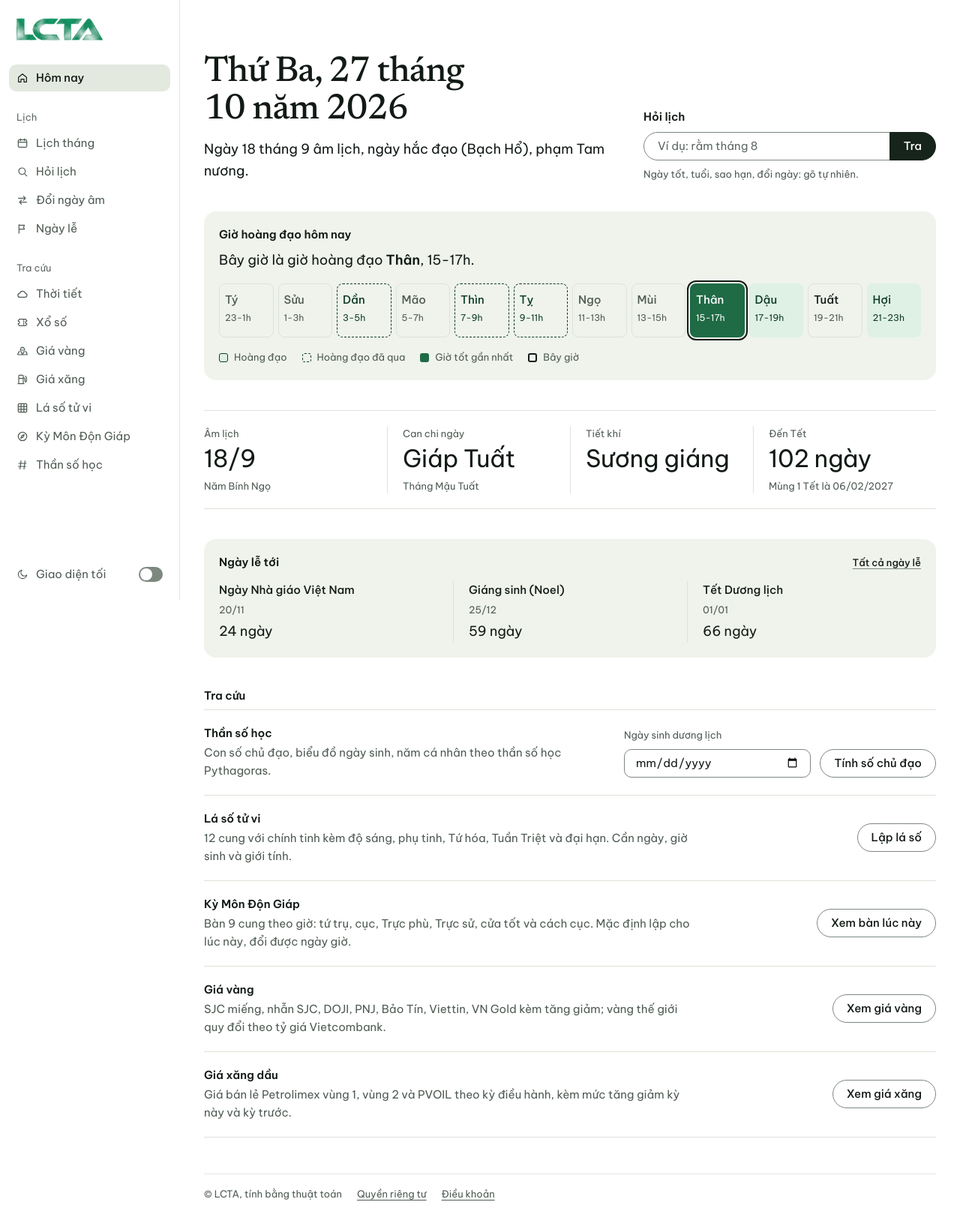
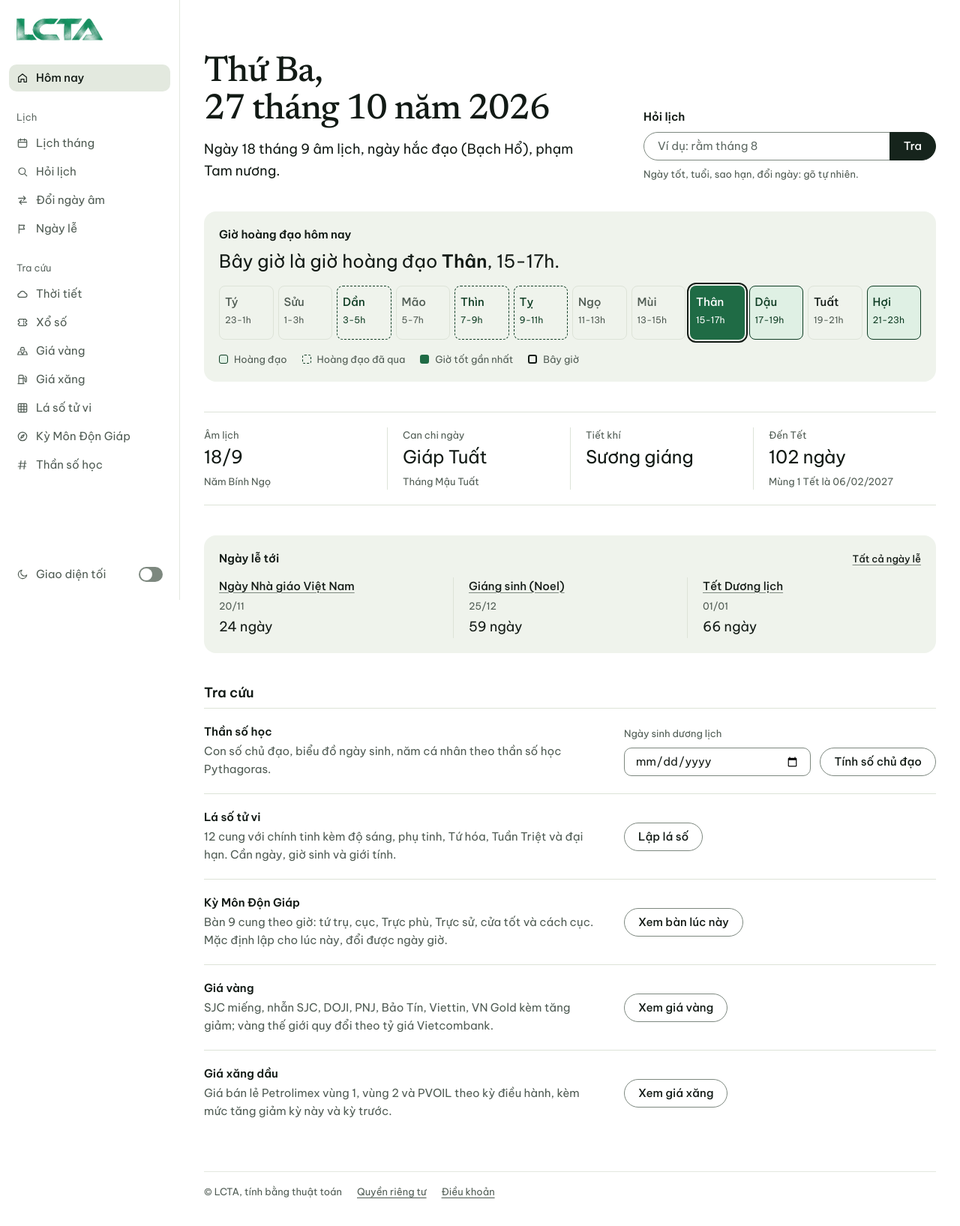
Before and after one commit to traique/lananh, a FastAPI app: page / in a window 1280 px wide. Shown: the whole page at 75% size. After the commit the page ends 1598 px from the top, so only its background shows below. Run offline with FastAPI, Linux system fonts and the light colour scheme; parts of the project's set-up code (start-up, migrations or seed data) failed here and were passed over; some libraries are stand-ins or nearby versions.

Commit message:
web trang chủ: sửa theo review Hallmark (bước 861-1100px, link ngày lễ, dải giờ)
- 861-1100px (thanh bên còn hiện, cột nội dung hẹp): đầu trang xếp chồng, số liệu
  ngày 2x2, hàng Tra cứu như điện thoại; trước đây tiêu đề vỡ 3 dòng, số liệu gãy chữ.
- Tiêu đề ngày chỉ ngắt sau "Thứ Ba,"; câu âm lịch text-wrap: pretty.
- "Tra cứu" 18px, tách khỏi tên từng công cụ; nút thao tác thẳng một cột trên máy tính.
- Tên ngày lễ gạch chân sẵn, vùng bấm phủ cả ô (24px -> 61-106px).
- Dải giờ: giờ hoàng đạo sắp tới viền liền, đã qua viền nét đứt, khớp chú giải; câu
  giờ hoàng đạo kế tiếp lên 24px, số liệu ngày xuống 24px.
- Bỏ vạch kép trên chân trang.

Co-Authored-By: Claude Opus 5.5 <noreply@anthropic.com>
Claude-Session: https://claude.ai/code/session_01LBFAmSFaivaFpfQpdEB8tb

```diff
--- a/static/site.css
+++ b/static/site.css
@@ -190,7 +192,7 @@ h1.date {
   font-family: var(--font-date); font-size: var(--fs-date); line-height: 1.05; font-weight: 500;
   letter-spacing: -0.02em;
 }
-.date + .sub { margin-top: 12px; font-size: var(--fs-section); color: var(--text); }
+.date + .sub { margin-top: 12px; font-size: var(--fs-section); color: var(--text); text-wrap: pretty; }
 .date + .sub .muted { color: var(--muted); }
 
 /* ---------- lưới 12 cột ---------- */
@@ -392,41 +394,44 @@ input[type="radio"], input[type="checkbox"] { width: 18px; height: 18px; margin:
 .today-facts > div:last-child { padding-right: 0; }
 .today-facts dt { color: var(--muted); font-size: var(--fs-small); }
 .today-facts .fig {
-  margin-top: 4px; font-size: var(--fs-lead); line-height: 1.15; letter-spacing: -0.01em;
+  margin-top: 4px; font-size: var(--fs-title); line-height: 1.2; letter-spacing: -0.01em;
   font-variant-numeric: tabular-nums;
 }
 .today-facts .note { margin-top: 8px; color: var(--muted); font-size: var(--fs-small); }
 .holiday-strip { display: grid; grid-template-columns: repeat(3, minmax(0, 1fr)); }
-.holiday-strip > li { display: grid; gap: 4px; min-width: 0; padding: 0 20px; border-left: 1px solid var(--rule); }
+.holiday-strip > li {
+  position: relative; display: grid; gap: 4px; min-width: 0; padding: 0 20px;
+  border-left: 1px solid var(--rule);
+}
 .holiday-strip > li:first-child { padding-left: 0; border-left: 0; }
 .holiday-strip > li:last-child { padding-right: 0; }
-.holiday-strip a { font-weight: 500; text-decoration: none; }
-.holiday-strip a:hover { text-decoration: underline; }
+/* Tên lễ là link: gạch chân sẵn (màn cảm ứng không có hover), vùng bấm phủ cả ô. */
+.holiday-strip a { font-weight: 500; text-decoration-color: var(--control); }
+.holiday-strip a::after { content: ""; position: absolute; inset: 0; }
+.holiday-strip a:hover { text-decoration-color: currentColor; }
 .holiday-strip .when { color: var(--muted); font-size: var(--fs-small); }
 .holiday-strip .left { font-size: var(--fs-section); font-variant-numeric: tabular-nums; }
 .tools { margin-top: 40px; }
-.tools > h2 { font-size: var(--fs-body); font-weight: 600; line-height: 1.4; margin-bottom: 8px; }
+.tools > h2 { font-size: var(--fs-section); font-weight: 600; line-height: 1.4; margin-bottom: 8px; }
 /* Mỗi hàng: tên + mô tả bên trái, nút (hoặc ô ngày sinh) bên phải; khối bọc tên và mô tả
    dùng display: contents để trên điện thoại nút lên ngang tên, mô tả trải bên dưới. */
 .tool-list > li {
-  display: grid; grid-template-columns: minmax(0, 1fr) auto; gap: 4px 40px;
+  display: grid; grid-template-columns: minmax(0, 1fr) 26rem; gap: 4px 40px;
   align-items: center; padding: 20px 0; border-top: 1px solid var(--rule);
 }
-.tool-list > li:last-child { border-bottom: 1px solid var(--rule); }
 .tool-list > li > div { display: contents; }
 .tool-list h3 { grid-column: 1; font-size: var(--fs-body); font-weight: 600; line-height: 1.4; }
 .tool-list p { grid-column: 1; color: var(--muted); max-width: 65ch; }
-.tool-list > li > .btn, .tool-form { grid-column: 2; grid-row: 1 / span 2; justify-self: end; }
-.tool-form {
-  display: grid; grid-template-columns: minmax(0, 1fr) auto; gap: 8px 12px; width: 26rem;
-}
+/* Cột thao tác cố định: mọi nút bắt đầu cùng một mép với ô ngày sinh của Thần số học. */
+.tool-list > li > .btn, .tool-form { grid-column: 2; grid-row: 1 / span 2; justify-self: start; }
+.tool-form { display: grid; grid-template-columns: minmax(0, 1fr) auto; gap: 8px 12px; width: 100%; }
 .tool-form label { grid-column: 1 / -1; font-size: var(--fs-small); color: var(--muted); }
 /* dải 12 giờ địa chi: phần tử riêng của LCTA. Giờ thường là ô viền mảnh, giờ hoàng
    đạo nền xanh nhạt; chỉ một ô tô đặc màu nhấn (giờ hiện tại nếu tốt, không thì giờ tốt
    kế tiếp). Giờ đã qua lùi xuống, giờ hiện tại có vòng ngoài. Gập theo bề rộng của chính
    khối (container query): đủ chỗ thì 12 cột, hẹp thì 4 cột x 3 hàng, mỗi hàng 8 tiếng. */
 .hours-panel { container-type: inline-size; }
-.next-hour { margin: -4px 0 16px; font-size: var(--fs-section); }
+.next-hour { margin: -4px 0 16px; font-size: var(--fs-title); line-height: 1.3; }
 .next-hour b { font-weight: 600; }
 .hours { display: grid; grid-template-columns: repeat(12, minmax(0, 1fr)); gap: 6px; }
 .hour {
@@ -435,9 +440,10 @@ input[type="radio"], input[type="checkbox"] { width: 18px; height: 18px; margin:
 }
 .hour b { font-weight: 500; }
 .hour span { font-size: 12px; color: var(--muted); white-space: nowrap; }
-.hour.good { background: var(--pill-pos-bg); color: var(--pill-pos-ink); outline-color: transparent; }
+/* viền liền = giờ hoàng đạo sắp tới, viền nét đứt = đã qua (khớp chú giải bên dưới) */
+.hour.good { background: var(--pill-pos-bg); color: var(--pill-pos-ink); outline-color: var(--pill-pos-ink); }
 .hour.good span { color: var(--pill-pos-ink); }
-.hour.focus { background: var(--accent); color: var(--accent-ink); }
+.hour.focus { background: var(--accent); color: var(--accent-ink); outline-color: transparent; }
 .hour.focus span { color: var(--accent-ink); }
 .hour.past { color: var(--muted); }
 /* giờ hoàng đạo đã qua: bỏ nền nhưng giữ viền nét đứt xanh đậm (≥ 3:1) để vẫn tách được
--- a/templates/site/home.html
+++ b/templates/site/home.html
@@ -3,7 +3,7 @@
 {% set ld = today.lunar %}
 <div class="today-head">
   <div>
-    <h1 class="date">{{ today.weekday }}, {{ today_date.day }} tháng {{ today_date.month }} năm {{ today_date.year }}</h1>
+    <h1 class="date">{{ today.weekday }}, <span class="nowrap">{{ today_date.day }} tháng {{ today_date.month }} năm {{ today_date.year }}</span></h1>
     <p class="sub">
       {% if ld.day == 15 %}Rằm{% elif ld.day == 1 %}Mùng 1{% else %}Ngày {{ ld.day }}{% endif %} tháng {{ ld.month }}{% if ld.isLeapMonth %} nhuận{% endif %} âm lịch,
       ngày {{ "hoàng đạo" if today.isHoangDao else "hắc đạo" }} ({{ today.dayGod }}){% if today.isTamNuong %}, phạm Tam nương{% endif %}{% if today.isNguyetKy %}, phạm Nguyệt kỵ{% endif %}.
```
Also changed, not shown: other parts of static/site.css (+15 -10 lines).
